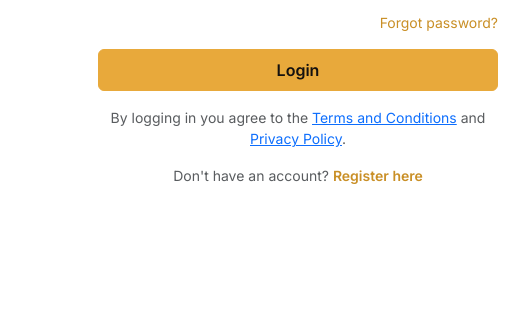
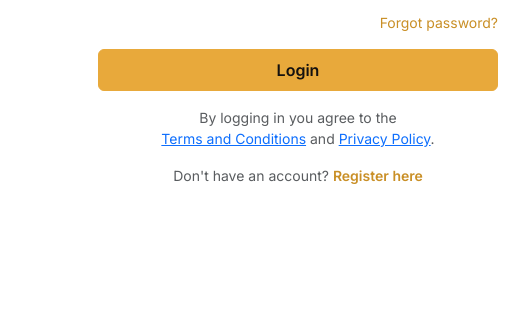
Before and after one commit to Ajitabhjha13/bite-rush, a plain HTML site: page frontend/login.html in a window 1280 px wide. Shown: the part 428-748 px from the top of the page, 680-1209 px from the left. Drawn offline with nearby package versions, Linux system fonts and the light colour scheme.

Commit message:
Login and register: keep Terms and Privacy Policy together on one line (#19)
Claude-Session: https://claude.ai/code/session_0124sP51pALx9UjFoonVQGHp

Co-authored-by: Claude <noreply@anthropic.com>

```diff
--- a/frontend/login.html
+++ b/frontend/login.html
@@ -69,7 +69,7 @@
           <button type="submit" class="btn btn-warning w-100 fw-semibold py-2" id="loginBtn">
             Login
           </button>
-          <p class="small text-muted text-center mt-3 mb-0">By logging in you agree to the <a href="terms.html" target="_blank" rel="noopener">Terms and Conditions</a> and <a href="privacy.html" target="_blank" rel="noopener">Privacy Policy</a>.</p>
+          <p class="small text-muted text-center mt-3 mb-0">By logging in you agree to the<br><a href="terms.html" target="_blank" rel="noopener">Terms and Conditions</a> and <a href="privacy.html" target="_blank" rel="noopener">Privacy Policy</a>.</p>
         </form>
 
         <p class="text-center text-muted small mt-3 mb-0">
```
Also changed, not shown: frontend/register.html (+1 -1 lines).
